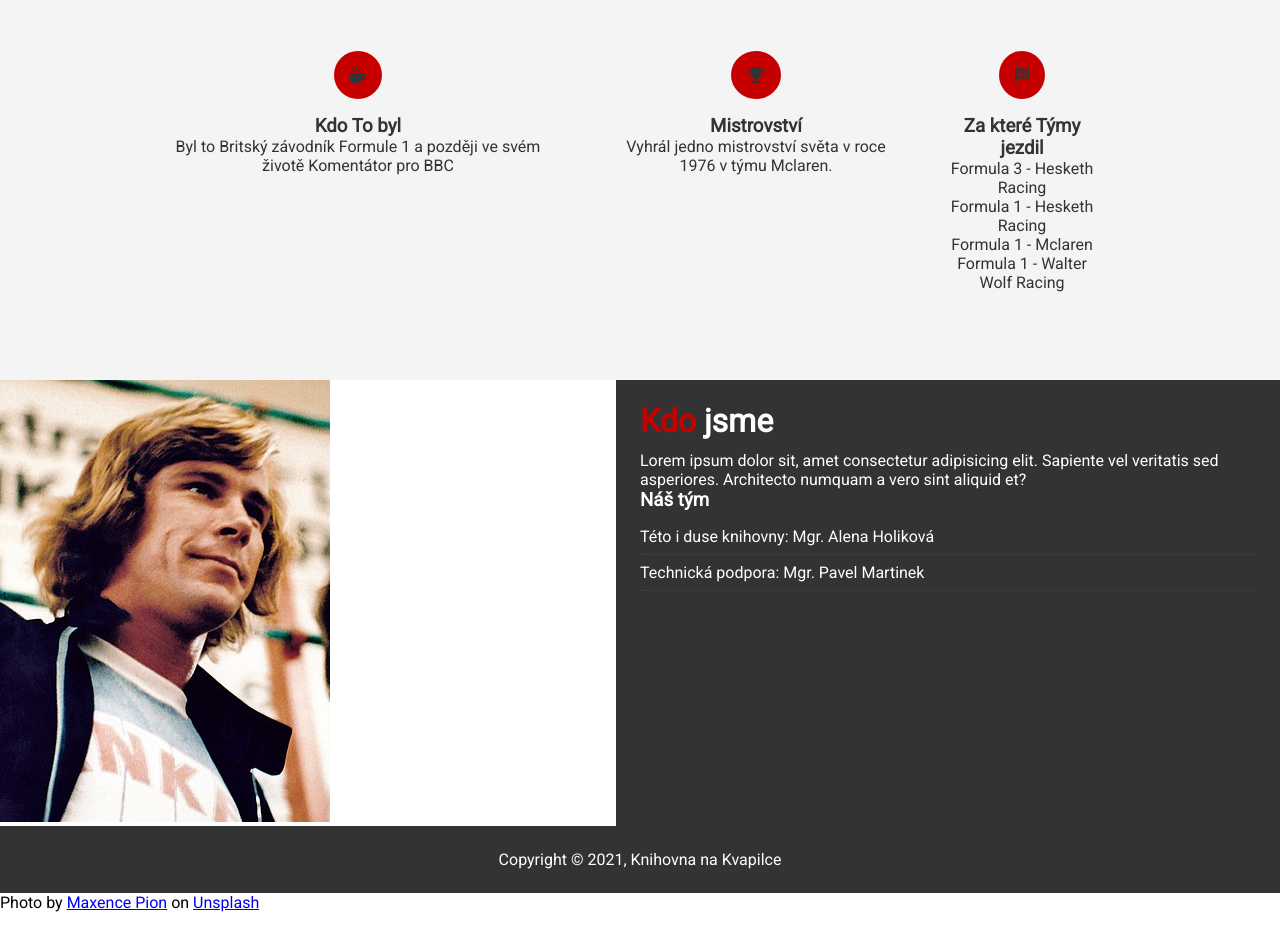
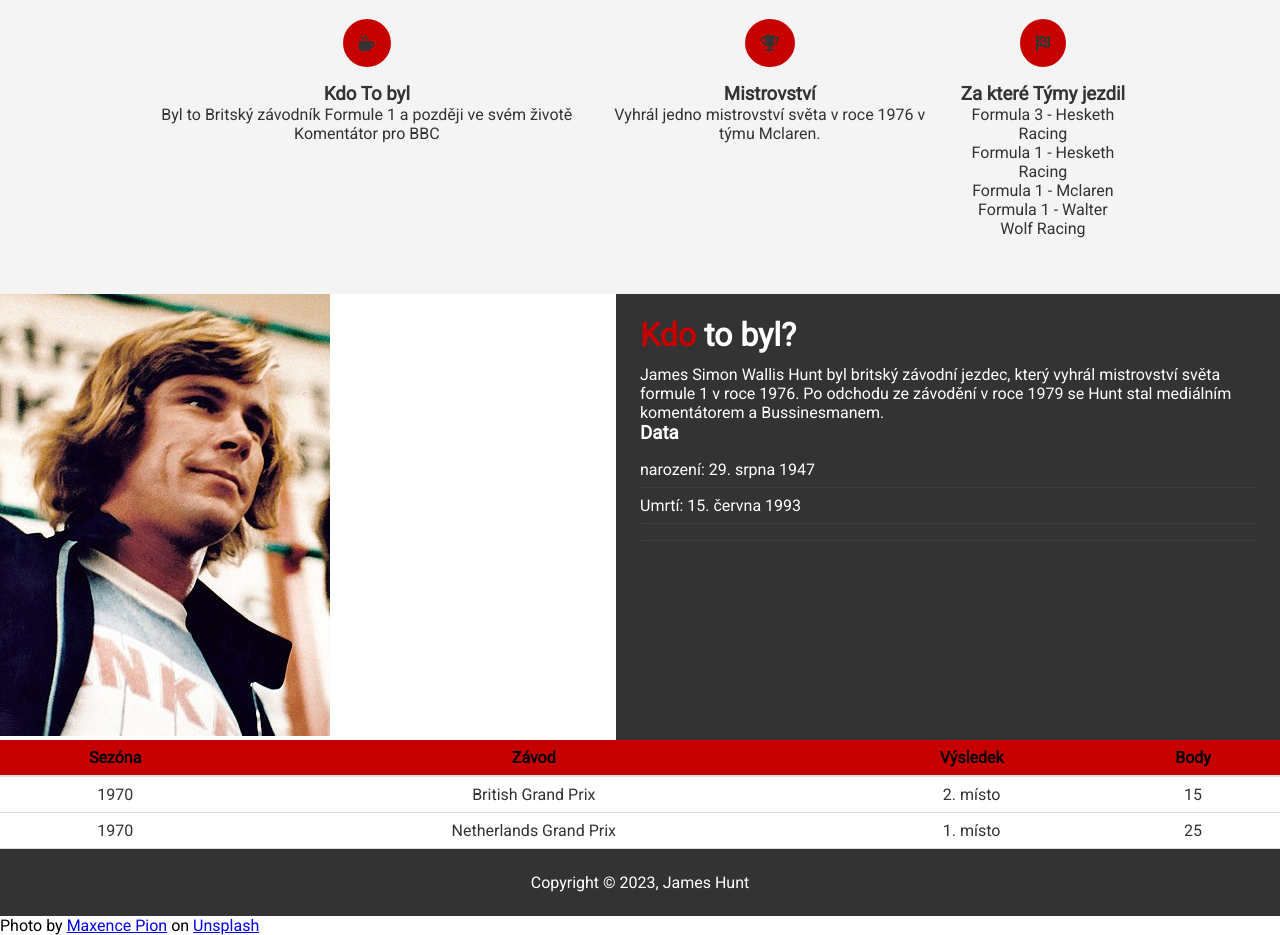
Before and after one commit to detanczk/pva_projekt1, a plain HTML site: page index.html in a window 1280 px wide. Shown: the part 954-1889 px from the top of the page. Before the commit the page ends 1866 px from the top, so only its background shows below. Drawn offline with nearby package versions, Linux system fonts and the light colour scheme.

Commit message:
blah blah blah

```diff
--- a/css/style.css
+++ b/css/style.css
@@ -22,6 +22,8 @@ body{
     justify-content: space-between;
     padding: 1rem;
     flex-wrap: wrap;
+    position: sticky;
+    top: 0;
 }
 #navbar a {
     color: white; text-decoration: none;
@@ -153,6 +155,24 @@ border-bottom: #444 dotted 1px;
 #who div {
     flex: 1;
 }
-#who .who-img{
-    content: url(../img/james.jpg)
+#table{
+    width: 100%;
+    border-collapse: collapse;
 }
+
+#table th {
+    background-color: rgb(198, 0, 0);
+    color: #000000;
+    font-weight: bold;
+    padding: 8px;
+    text-align: center;
+    border-bottom: 2px solid #ddd;
+}
+
+#table td {
+    background-color: #fff;
+    color: #333;
+    padding: 8px;
+    text-align: center;
+    border-bottom: 1px solid #ddd;
+}
--- a/index.html
+++ b/index.html
@@ -14,7 +14,7 @@
         <li><a href="#home">Úvod</a></li>
         <li><a href="#what">Základní informace</a></li>
         <li><a href="#who">Kdo to byl?</a></li>
-        <li><a href="#contact"></a></li>
+        <li><a href="#contact">historie závodů</a></li>
     </ul>
 </nav>
     <div id="showcase">
@@ -35,7 +35,6 @@
                 <p>Byl to Britský závodník Formule 1 a později ve svém životě Komentátor pro BBC</p>
             </div>
         </div>
-    <div class="items">
     <div class="item">
             <div>
             <i class="fa-solid fa-trophy"></i>
@@ -43,9 +42,7 @@
                 <p>Vyhrál jedno mistrovství světa v roce 1976 v týmu Mclaren.</p>
              </div>
         </div>
-    <div class="items">
         <div class="item">
-            <div>
                 <i class="fa-solid fa-flag-checkered"></i>
                     <h3>Za které Týmy jezdil</h3>
                     <p>Formula 3 - Hesketh Racing</p>
@@ -53,33 +50,57 @@
                     <p>Formula 1 - Mclaren</p>
                     <p>Formula 1 - Walter Wolf Racing</p>
                 </div>
-            </div>
     </div>
+</div>
 </section>
 <section id="who">
     <div><img src="./img/james.jpg"></div>
     <div class="who-text bg-dark p-2">
-        <h2 class="m-heading">
-        <span class="text-primary">Kdo </span>jsme</h2>
-        <p> Lorem ipsum dolor sit, amet consectetur adipisicing elit. Sapiente vel veritatis sed asperiores. Architecto numquam a vero sint aliquid et?</p>
-        <h3>Náš tým</h3>
+        <h2 class="m-heading"><span class="text-primary">Kdo </span>to byl?</h2>
+        <p>James Simon Wallis Hunt byl britský závodní jezdec, který vyhrál mistrovství světa formule 1 v roce 1976. Po odchodu ze závodění v roce 1979 se Hunt stal mediálním komentátorem a Bussinesmanem.</p>
+        <h3>Data</h3>
         <ul class="list">
-            <li>Této i duse knihovny: Mgr. Alena Holiková</li>
-            <li>Technická podpora: Mgr. Pavel Martinek</li>
+            <li>narození: 29. srpna 1947</li>
+            <li>Umrtí: 15. června 1993</li>
+            <li></li>
         </ul>
     </div>
 </section>
+<section id="contact">
+    <table id="table">
+        <thead>
+            <tr>
+                <th>Sezóna</th>
+                <th>Závod</th>
+                <th>Výsledek</th>
+                <th>Body</th>
+            </tr>
+            </thead>
+            <tbody>
+                <tr>
+                    <td>1970</td>
+                    <td>British Grand Prix</td>
+                    <td>2. místo</td>
+                    <td>15</td>
+                </tr>
+                <tr>
+                    <td>1970</td>
+                    <td>Netherlands Grand Prix</td>
+                    <td>1. místo</td>
+                    <td>25</td>
+                </tr>
+            </tbody>
+        </table>
+</section>
 <footer id="main-footer" class="bg-dark text-center py-1">
     <div class="containter">
-    <p>Copyright &copy; 2021, Knihovna na Kvapilce</p>
+    <p>Copyright &copy; 2023, James Hunt</p>
     </div>
 </footer>
-<script
-src="https://cdnjs.cloudflare.com/ajax/libs/jquery/3.6.8/jquery.min.js"
+<script src="https://cdnjs.cloudflare.com/ajax/libs/jquery/3.6.8/jquery.min.js"
 integrity="sha512-894VE6QMD5159HgZOGReFYm4dnic1Qt5NtvYSaNcOP+u1T9qVdvdihzePPSiign/+3e7304EaG7TubfWGUMQ=="
 crossorigin="anonymous"
-referrerpolicy="no-referrer"
-></script>
+referrerpolicy="no-referrer"></script>
 <section id="zdroje">
     <ol>
         <li>
```
